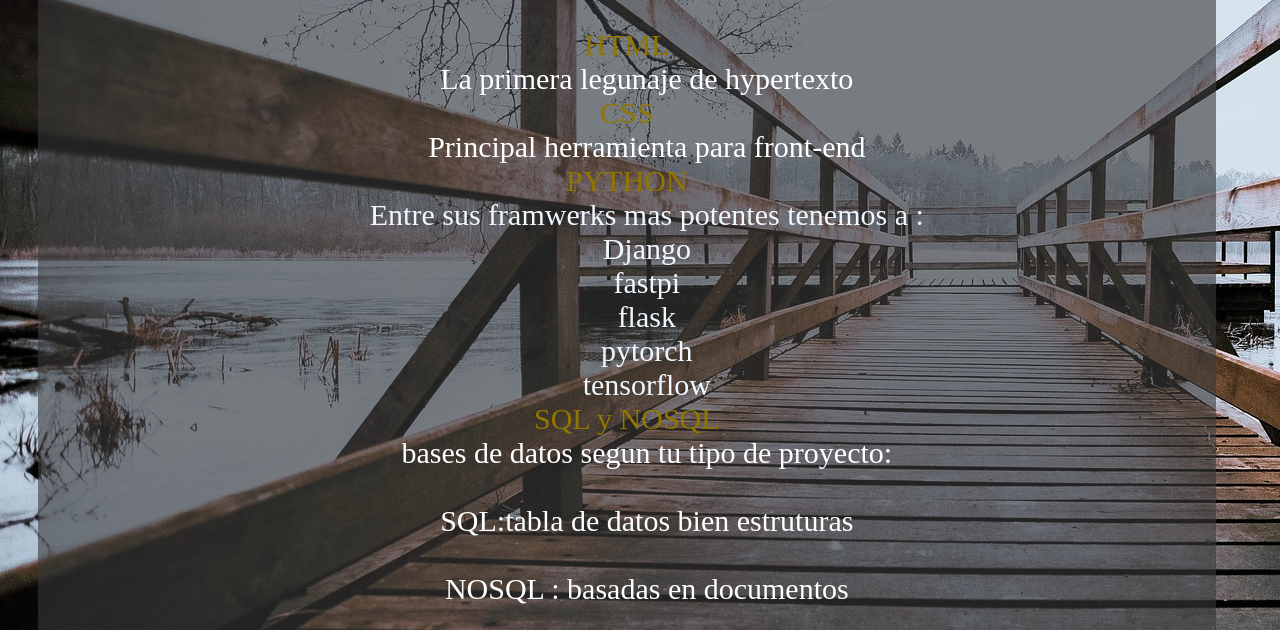
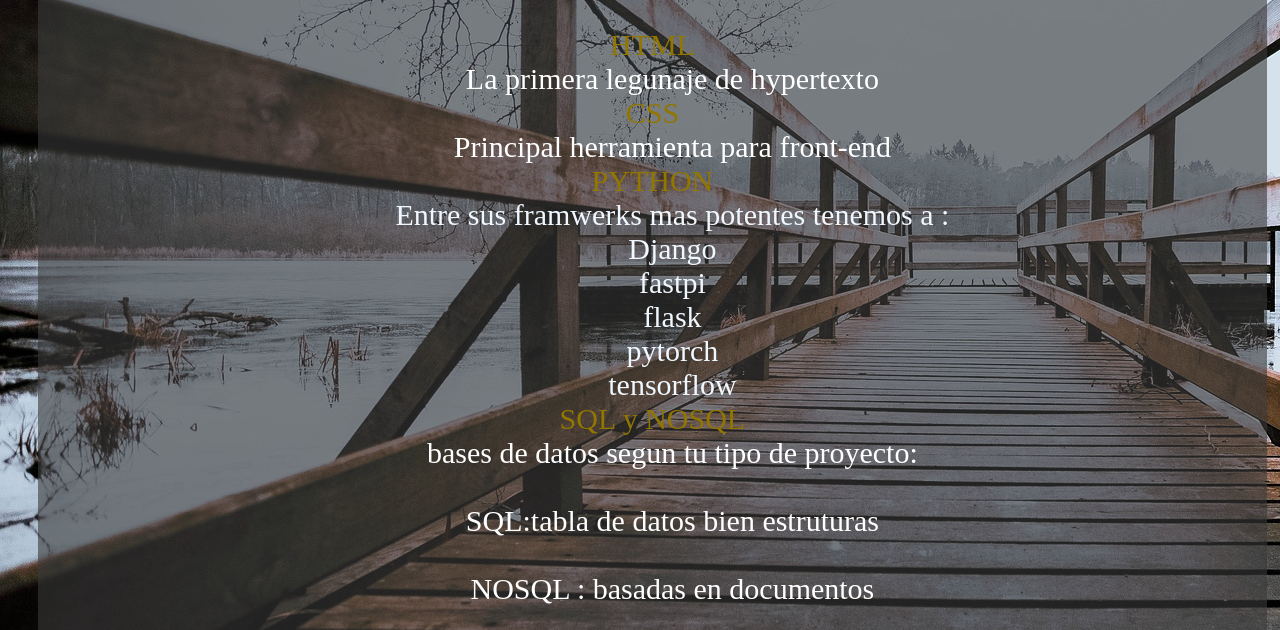
Before and after one commit to tekenuzui310/arepa, a plain HTML site: page index.html in a window 1280 px wide. Shown: the part 372-1002 px from the top of the page. Drawn offline with Linux system fonts and the light colour scheme; a web font is replaced by a local one.

Commit message:
Update estilos.css

```diff
--- a/estilos.css
+++ b/estilos.css
@@ -15,7 +15,7 @@
 
     position: absolute;
     top: 34%;
-    width: 92%;
+    width: 96%;
     text-align: center;
     font-size: 20px;
     background-color: rgba(57, 58, 58 , 0.6);
```
